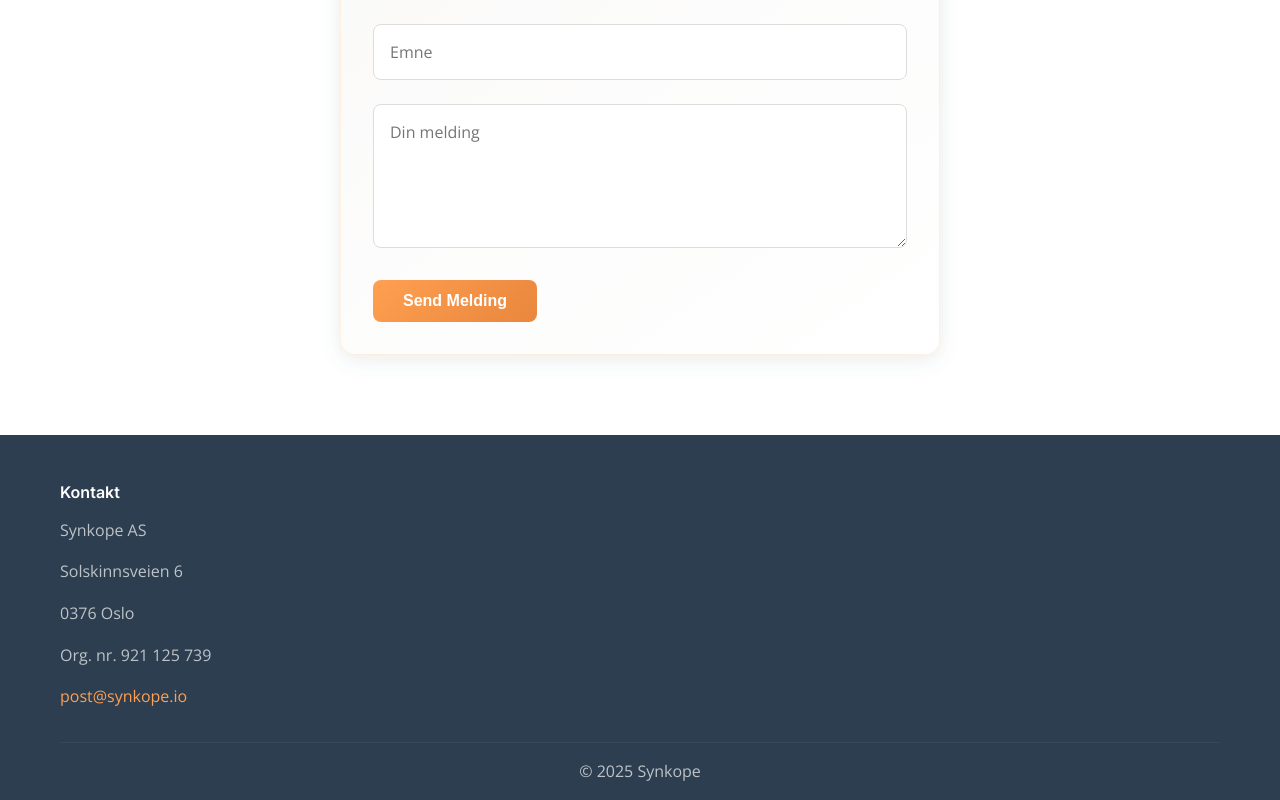
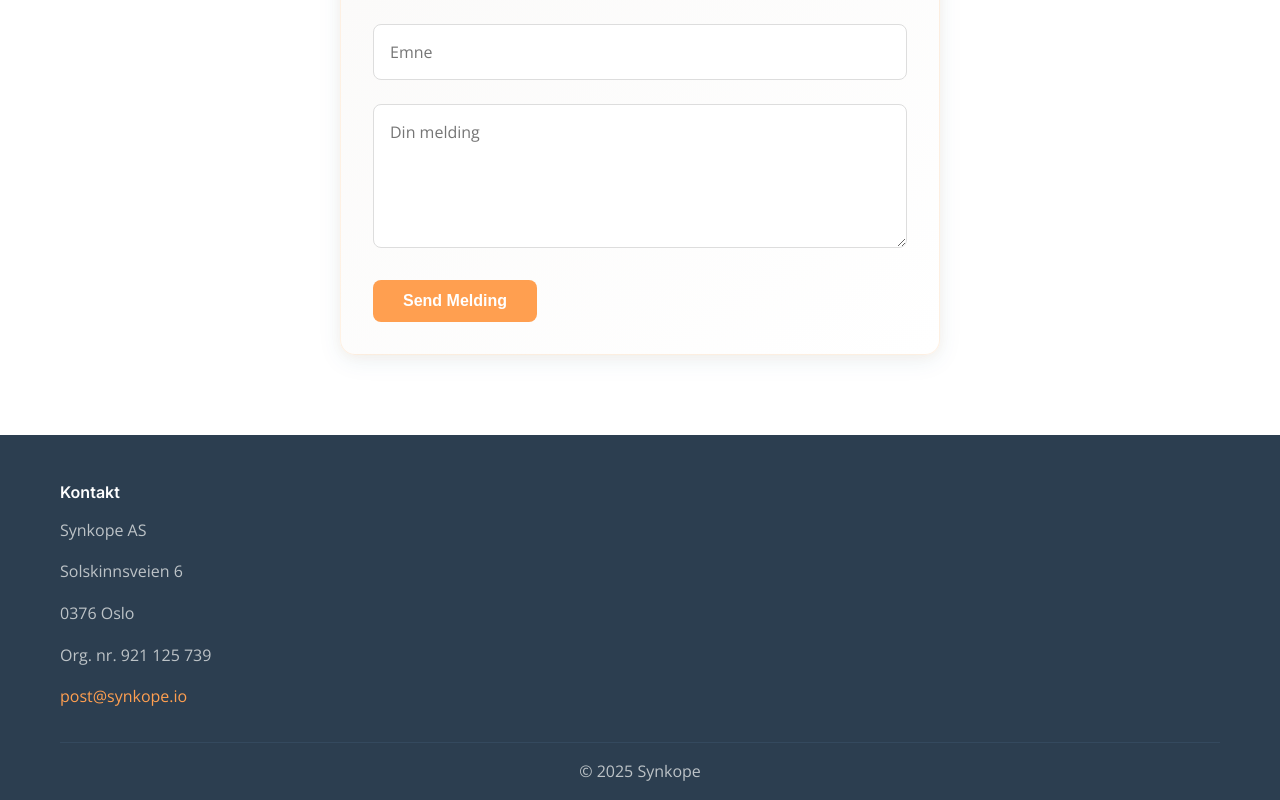
Before and after one commit to vildestromb/synkope-website, a plain HTML site: page index.html in a window 1280 px wide. Shown: the part 4928-5728 px from the top of the page. Drawn offline with nearby package versions, Linux system fonts and the light colour scheme.

Commit message:
Endre primary-knapper fra gradient til ensfarget
- Fjernet oombré-gradient fra .btn-primary
- Endret fra linear-gradient til flat #ff9f50 farge
- Dette påvirker 'til toppen'-knappen og andre primary-knapper
- Renere og mindre distraherende utseende

```diff
--- a/css/style.css
+++ b/css/style.css
@@ -74,7 +74,7 @@ p {
 }
 
 .btn-primary {
-    background: linear-gradient(135deg, #ff9f50 0%, #e8873d 100%);
+    background: #ff9f50;
     color: white;
 }
 
```
